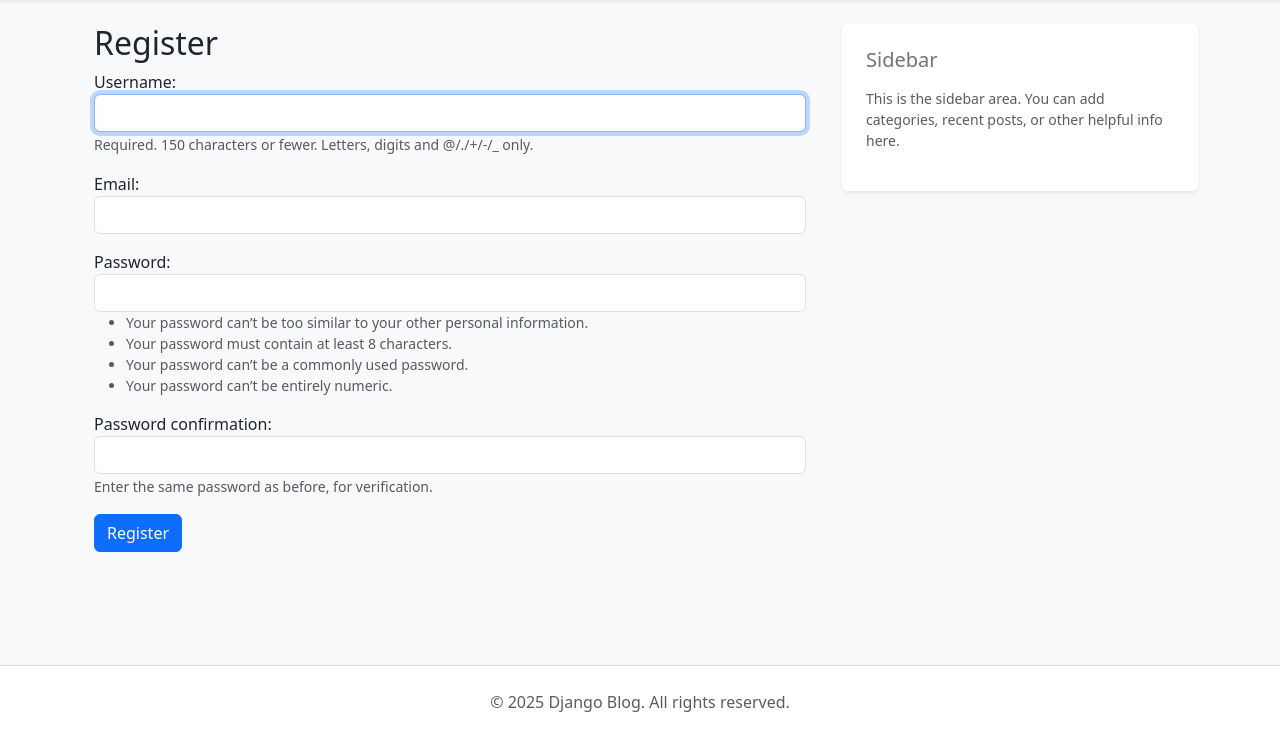
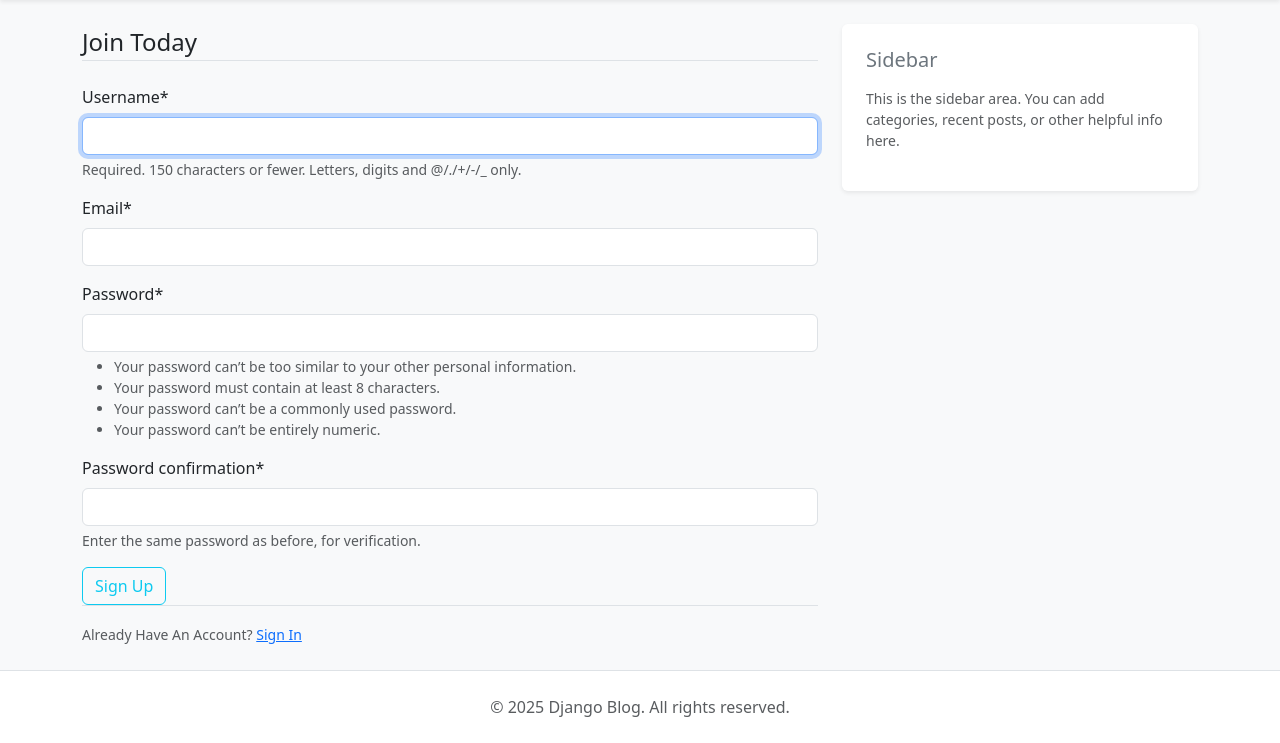
Before and after one commit to sydasif/djangoProject, a Django app: page /register/ in a window 1280 px wide. Shown: the part 62-805 px from the top of the page. Before the commit the page ends 774 px from the top, so only its background shows below. Run offline with Django 5.2, Linux system fonts and the light colour scheme; some libraries are stand-ins or nearby versions.

Commit message:
install django crispy forms and add to project

```diff
--- a/django_project/settings.py
+++ b/django_project/settings.py
@@ -33,6 +33,8 @@ ALLOWED_HOSTS = []
 INSTALLED_APPS = [
     "blog.apps.BlogConfig",  # Custom app for blog functionality
     "users.apps.UsersConfig",  # Custom app for user management
+    "crispy_forms",  # For better form rendering
+    "crispy_bootstrap5",  # For Bootstrap 5 integration
     "django.contrib.admin",
     "django.contrib.auth",
     "django.contrib.contenttypes",
@@ -120,7 +122,7 @@ USE_TZ = True
 STATIC_URL = "static/"
 STATICFILES_DIRS = [BASE_DIR / "blog/static"]
 STATIC_ROOT = BASE_DIR / "staticfiles"
-
+CRISPY_TEMPLATE_PACK = "bootstrap5"  # Use Bootstrap 5 for crispy forms
 # Default primary key field type
 # https://docs.djangoproject.com/en/5.2/ref/settings/#default-auto-field
 
--- a/users/templates/users/register.html
+++ b/users/templates/users/register.html
@@ -1,33 +1,21 @@
-{% extends 'blog/base.html' %}
-
+{% extends "blog/base.html" %}
+{% load crispy_forms_tags %}
 {% block content %}
-<div class="container">
-    <h2>Register</h2>
-    <form method="post">
-        {% csrf_token %}
-        {% for field in form %}
-            <div class="mb-3">
-                {{ field.label_tag }}
-                {{ field }}
-                {% if field.help_text %}
-                    <small class="form-text text-muted">{{ field.help_text }}</small>
-                {% endif %}
-                {% for error in field.errors %}
-                    <div class="alert alert-danger">
-                        {{ error }}
-                    </div>
-                {% endfor %}
+    <div class="content-section">
+        <form method="POST">
+            {% csrf_token %}
+            <fieldset class="form-group">
+                <legend class="border-bottom mb-4">Join Today</legend>
+                {{ form|crispy }}
+            </fieldset>
+            <div class="form-group">
+                <button class="btn btn-outline-info" type="submit">Sign Up</button>
             </div>
-        {% endfor %}
-
-        {% if form.non_field_errors %}
-            {% for error in form.non_field_errors %}
-                <div class="alert alert-danger">
-                    {{ error }}
-                </div>
-            {% endfor %}
-        {% endif %}
-        <button type="submit" class="btn btn-primary">Register</button>
-    </form>
-</div>
-{% endblock %}
+        </form>
+        <div class="border-top pt-3">
+            <small class="text-muted">
+                Already Have An Account? <a class="ml-2" href="#">Sign In</a>
+            </small>
+        </div>
+    </div>
+{% endblock content %}
--- a/users/views.py
+++ b/users/views.py
@@ -8,9 +8,10 @@ def register_user(request):
         form = UserRegisterForm(request.POST)
         if form.is_valid():
             form.save()
+            username = form.cleaned_data.get("username")
             messages.success(
                 request,
-                "Your account has been created successfully! You can now log in.",
+                f"Hi {username}, account has been created successfully!",
             )
             return redirect("blog-home")
     else:
```
Also changed, not shown: 2 other files.
